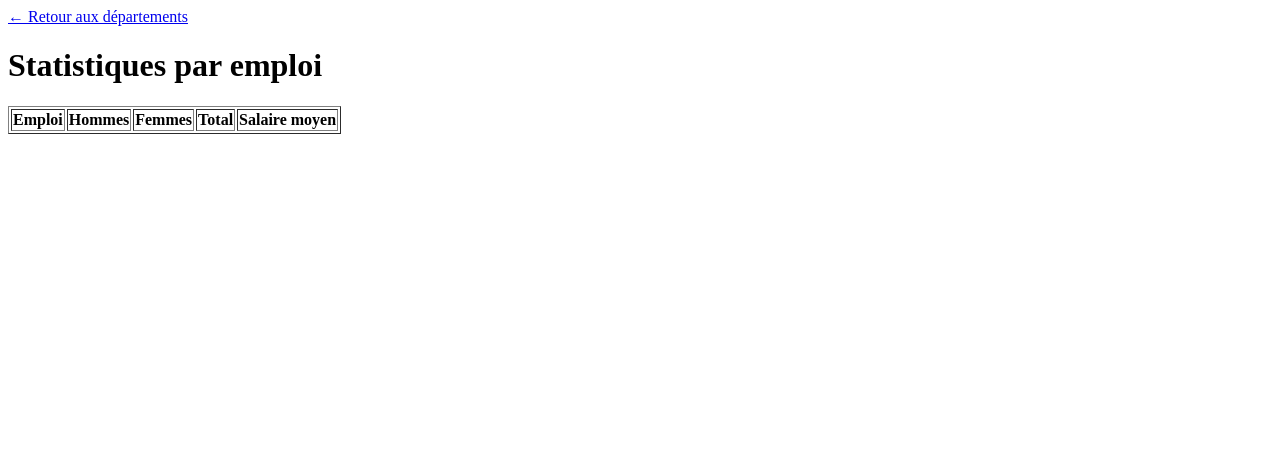
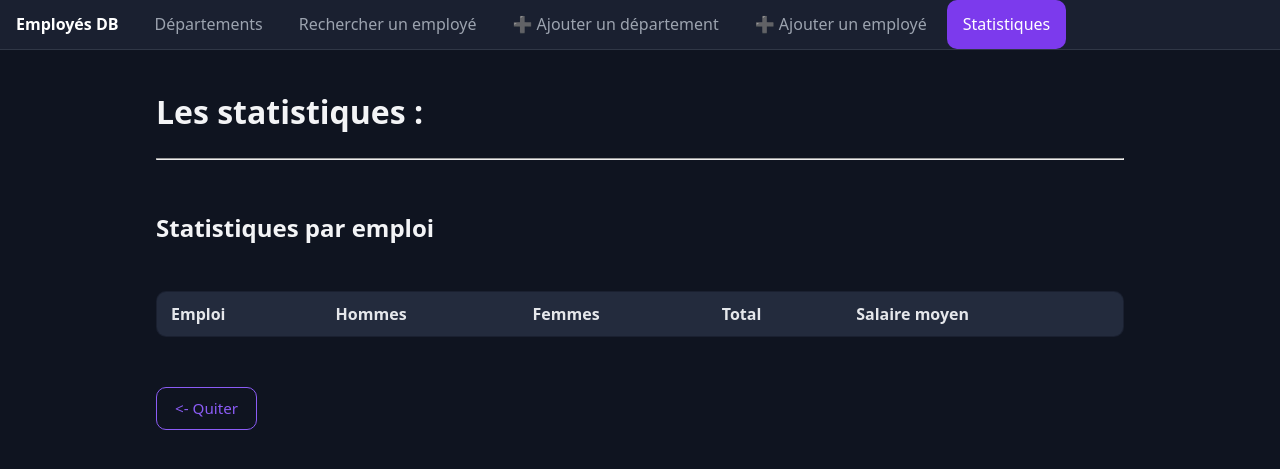
Before and after one commit to JedidiaRakotomalala/SRC-TP-REAL, a PHP site: page /pages/stats.php in a window 1280 px wide. Shown: the top 469 px of the page. Run offline with PHP 8.4, Linux system fonts and the light colour scheme; data that the repository does not hold is empty; some libraries are stand-ins or nearby versions.

Commit message:
update-css-stat

```diff
--- a/src-tp-real/pages/stats.php
+++ b/src-tp-real/pages/stats.php
@@ -4,20 +4,43 @@
 ?>
 <html>
     <head>
-        <title>Statistiques par emploi</title>
+        <meta charset="utf-8">
+        <title>Statistiques par emploi </title>
+        <link rel="stylesheet" href="../design/theme-dark/style.css">
     </head>
     <body>
-    <p><a href="index.php">&larr; Retour aux départements</a></p>
-    <h1>Statistiques par emploi</h1>
 
-    <table border="1">
-        <tr>
+        <nav class="navbar">
+            <ul>
+                <li class="brand">Employés DB</li>
+                <li><a href="index.php">Départements</a></li>
+                <li><a href="search.php">Rechercher un employé</a></li>
+                <li><a href="dept_form.php">➕ Ajouter un département</a></li>
+                <li><a href="emp_form.php">➕ Ajouter un employé</a></li>
+                <li><a href="stats.php" class="active" >Statistiques</a></li>
+            </ul>
+        </nav>
+
+
+    <div class="container">
+
+        <h1>Les statistiques :</h1>
+
+        <hr>
+        <br>
+
+
+        <h2 class="mt">Statistiques par emploi</h2>
+        <br>
+        <table class="table">
+            <thead>
                 <th>Emploi</th>
                 <th>Hommes</th>
                 <th>Femmes</th>
                 <th>Total</th>
                 <th>Salaire moyen</th>
-        </tr>
+            </thead>
+            <tbody>
                 <?php foreach ($stats as $row) { ?>
                     <tr>
                         <td><?= $row['title'] ?></td>
@@ -27,6 +50,15 @@
                         <td><?= number_format($row['salaire_moyen'], 0, ',', ' ') ?> €</td>
                     </tr>
                 <?php } ?>
+            </tbody>
         </table>
+
+        <br>
+        <br>
+        <a href="../../" class="btn btn-secondary"><- Quiter</a>
+
+    </div>
+
+
     </body>
 </html>
```
Lines whose indentation alone changed are shown as unchanged.
